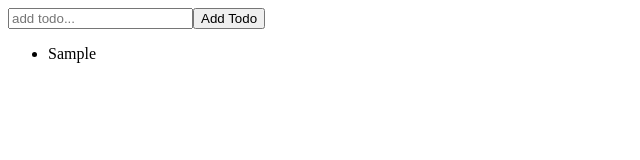
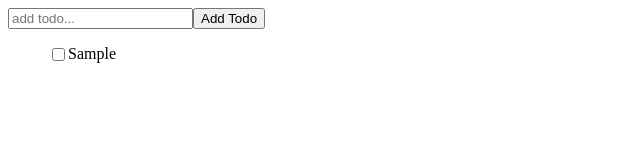
Before and after one commit to yohei04/redux_practice, a React (Create React App) app: page / in a window 1280 px wide. Both pictures are taken after typing "Sample" into the empty fields and a click on the button "Add Todo". Shown: the top 160 px of the page, without its empty margins (0-640 px from the left). Built offline with nearby package versions, Linux system fonts and the light colour scheme.

Commit message:
toggleTodo作成

```diff
--- a/src/Jest/Todo-with-Redux/components/todo/TodoList.js
+++ b/src/Jest/Todo-with-Redux/components/todo/TodoList.js
@@ -1,15 +1,38 @@
 import React from 'react';
-import { useSelector } from 'react-redux';
+import { useSelector, useDispatch } from 'react-redux';
+import { toggleTodo } from '../../redux/todoActions';
 
 const TodoList = () => {
   const todos = useSelector((state) => state.todo);
+  const dispatch = useDispatch();
+
+  // const toggleCompleted = (todoid) =>
+  //   todos.map((todo) =>
+  //     todo.id === todoid ? { ...todo, isCompleted: !todo.isCompleted } : todo
+  //   );
 
   return (
     <ul>
-      {todos.length == 0 ? (
+      {todos.length === 0 ? (
         <div>No Todos now</div>
       ) : (
-        todos.map((todo) => <li key={todo.id}>{todo.text}</li>)
+        todos.map((todo) => (
+          <div key={todo.id} style={{ display: 'flex' }}>
+            <input
+              id={`checkbox-${todo.id}`}
+              type="checkbox"
+              onClick={() => dispatch(toggleTodo(todo.id))}
+            />
+            <label
+              htmlFor={`checkbox-${todo.id}`}
+              style={{
+                textDecoration: todo.isCompleted ? 'line-through' : 'none',
+              }}
+            >
+              {todo.text}
+            </label>
+          </div>
+        ))
       )}
     </ul>
   );
--- a/src/Jest/Todo-with-Redux/redux/todoActions.js
+++ b/src/Jest/Todo-with-Redux/redux/todoActions.js
@@ -1,4 +1,4 @@
-import { ADD_TODO } from './todoTypes';
+import { ADD_TODO, TOGGLE_TODO } from './todoTypes';
 
 let nextTodoId = 0;
 export const addTodo = (text) => {
@@ -10,3 +10,10 @@
     },
   };
 };
+
+export const toggleTodo = (id) => {
+  return {
+    type: TOGGLE_TODO,
+    id,
+  };
+};
--- a/src/Jest/Todo-with-Redux/redux/todoReducer.js
+++ b/src/Jest/Todo-with-Redux/redux/todoReducer.js
@@ -1,12 +1,25 @@
 import React from 'react';
-import { ADD_TODO } from './todoTypes';
+import { ADD_TODO, TOGGLE_TODO } from './todoTypes';
 
-export const initialState = []
+export const initialState = [];
 
 const todoReducer = (state = initialState, action) => {
   switch (action.type) {
     case ADD_TODO:
-      return [...state, { id: action.payload.id, text: action.payload.text }];
+      return [
+        ...state,
+        {
+          id: action.payload.id,
+          text: action.payload.text,
+          isCompleted: false,
+        },
+      ];
+    case TOGGLE_TODO:
+      return state.map((todo) =>
+        todo.id === action.id
+          ? { ...todo, isCompleted: !todo.isCompleted }
+          : todo
+      );
     default:
       return state;
   }
```
